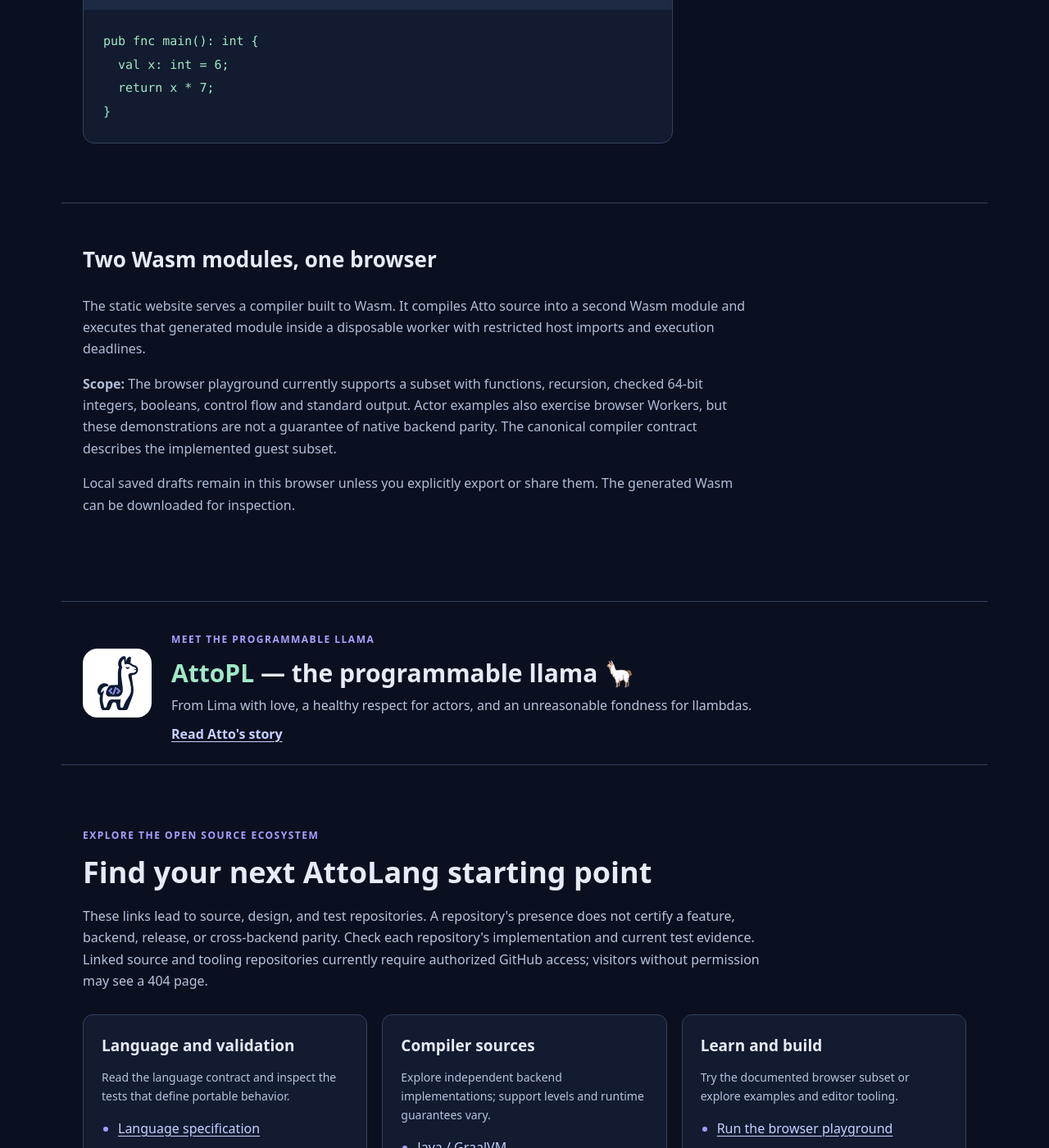
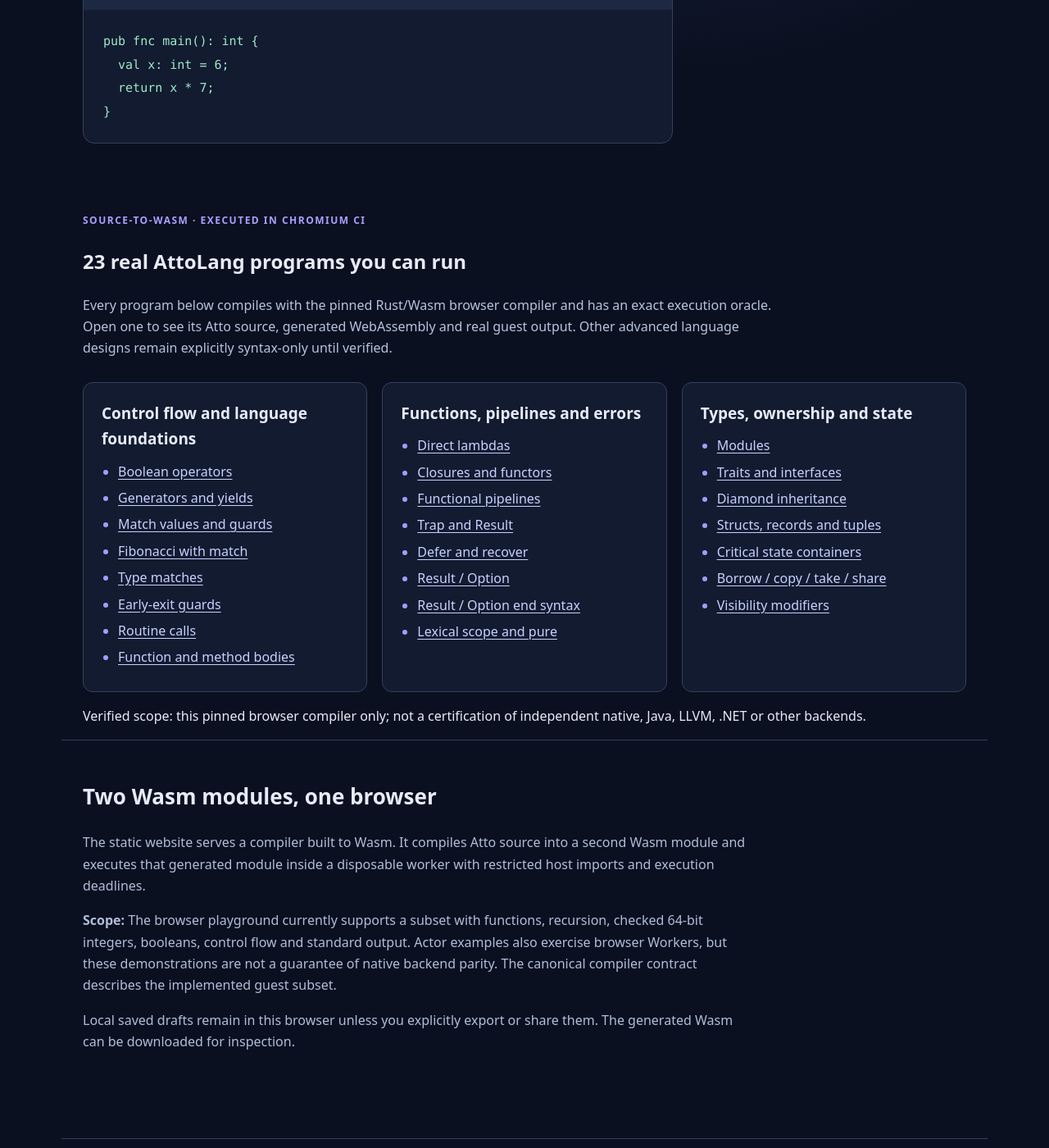
Before and after one commit to atto-lang/atto-lang.github.io, a Jekyll site: the page index.html, which Jekyll copies as it is, in a window 1280 px wide and 1400 px high, scrolled down 615 px. Shown: the whole window at 82% size. Built offline with Jekyll 4.4.1, drawn with Linux system fonts in a browser that asks for light colours.

Commit message:
feat(play): link verified runnable examples from public showcase

```diff
--- a/index.html
+++ b/index.html
@@ -47,6 +48,52 @@
   return x * 7;
 }</code></pre>
       </div>
+    </section>
+    <section class="showcase wrap" id="showcase" aria-labelledby="showcase-title">
+      <p class="eyebrow">Source-to-Wasm · executed in Chromium CI</p>
+      <h2 id="showcase-title">23 real AttoLang programs you can run</h2>
+      <p class="ecosystem-intro">Every program below compiles with the pinned Rust/Wasm browser compiler and has an exact execution oracle. Open one to see its Atto source, generated WebAssembly and real guest output. Other advanced language designs remain explicitly syntax-only until verified.</p>
+      <div class="resource-grid">
+        <article class="resource-card">
+          <h3>Control flow and language foundations</h3>
+          <ul>
+            <li><a href="./play/?example=preview/boolean-operators&amp;run=1">Boolean operators</a></li>
+            <li><a href="./play/?example=preview/generators&amp;run=1">Generators and yields</a></li>
+            <li><a href="./play/?example=preview/match-values&amp;run=1">Match values and guards</a></li>
+            <li><a href="./play/?example=preview/fib-match&amp;run=1">Fibonacci with match</a></li>
+            <li><a href="./play/?example=preview/match-types-is&amp;run=1">Type matches</a></li>
+            <li><a href="./play/?example=preview/guard&amp;run=1">Early-exit guards</a></li>
+            <li><a href="./play/?example=preview/routine&amp;run=1">Routine calls</a></li>
+            <li><a href="./play/?example=preview/callable-body-styles&amp;run=1">Function and method bodies</a></li>
+          </ul>
+        </article>
+        <article class="resource-card">
+          <h3>Functions, pipelines and errors</h3>
+          <ul>
+            <li><a href="./play/?example=preview/lambdas&amp;run=1">Direct lambdas</a></li>
+            <li><a href="./play/?example=preview/closures-functors&amp;run=1">Closures and functors</a></li>
+            <li><a href="./play/?example=preview/function-pipeline&amp;run=1">Functional pipelines</a></li>
+            <li><a href="./play/?example=preview/trap&amp;run=1">Trap and Result</a></li>
+            <li><a href="./play/?example=preview/defer-recover&amp;run=1">Defer and recover</a></li>
+            <li><a href="./play/?example=preview/result-option&amp;run=1">Result / Option</a></li>
+            <li><a href="./play/?example=preview/result-option-end&amp;run=1">Result / Option end syntax</a></li>
+            <li><a href="./play/?example=preview/lexical-scope-pure&amp;run=1">Lexical scope and pure</a></li>
+          </ul>
+        </article>
+        <article class="resource-card">
+          <h3>Types, ownership and state</h3>
+          <ul>
+            <li><a href="./play/?example=preview/modules&amp;run=1">Modules</a></li>
+            <li><a href="./play/?example=preview/traits-interfaces&amp;run=1">Traits and interfaces</a></li>
+            <li><a href="./play/?example=preview/diamond-inheritance&amp;run=1">Diamond inheritance</a></li>
+            <li><a href="./play/?example=preview/data-shapes&amp;run=1">Structs, records and tuples</a></li>
+            <li><a href="./play/?example=preview/state-containers&amp;run=1">Critical state containers</a></li>
+            <li><a href="./play/?example=preview/borrow-checking&amp;run=1">Borrow / copy / take / share</a></li>
+            <li><a href="./play/?example=preview/visibility-modifiers&amp;run=1">Visibility modifiers</a></li>
+          </ul>
+        </article>
+      </div>
+      <p class="showcase-note">Verified scope: this pinned browser compiler only; not a certification of independent native, Java, LLVM, .NET or other backends.</p>
     </section>
     <section class="detail wrap">
       <h2>Two Wasm modules, one browser</h2>
```
Also changed, not shown: other parts of index.html (+1 -0 lines).
